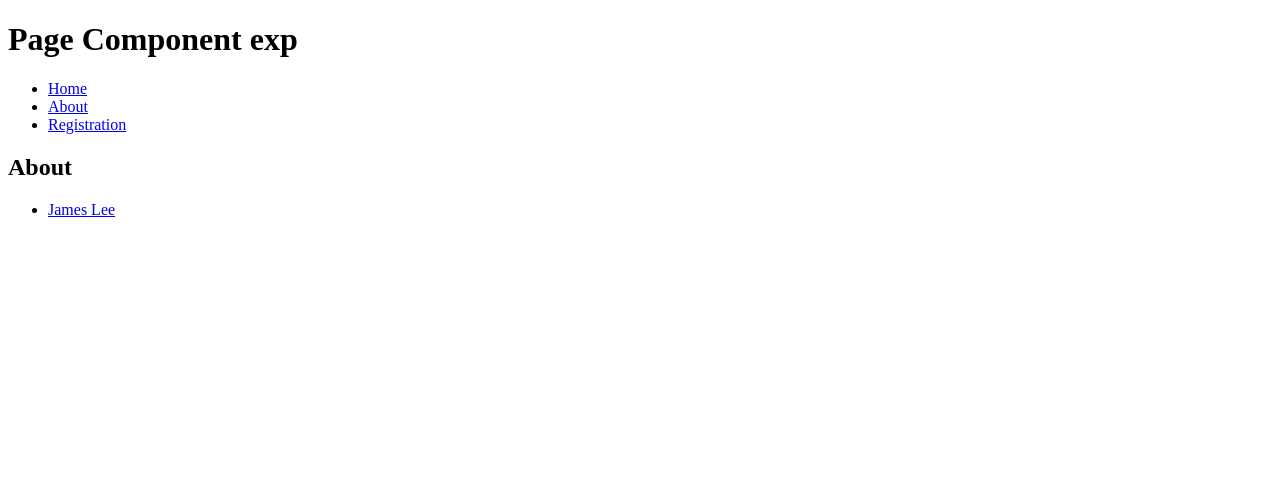
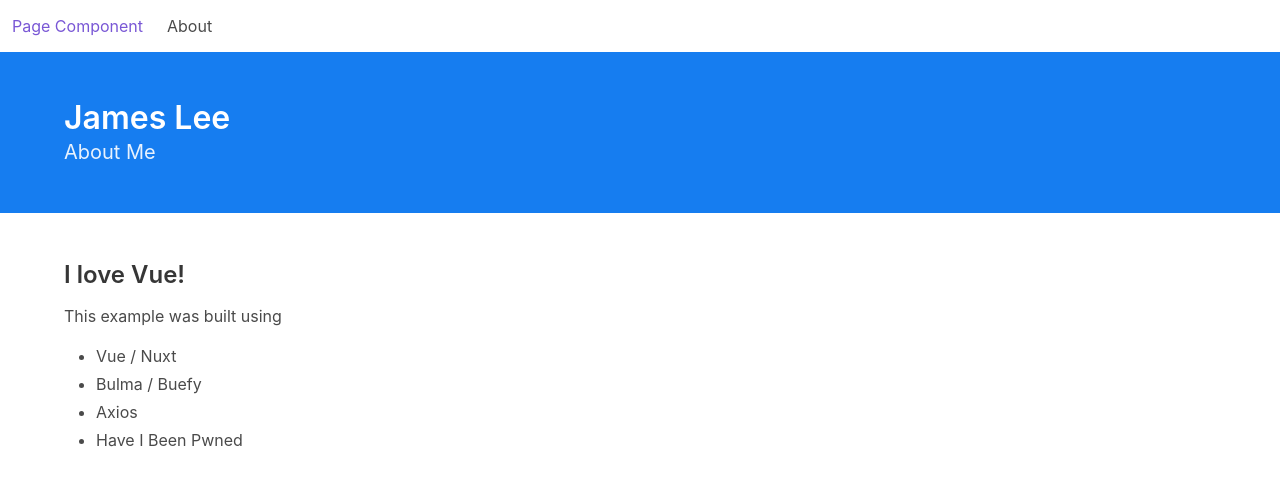
Before and after one commit to uptownhr/vue-page, a Nuxt app: page /about in a window 1280 px wide. Shown: the top 486 px of the page. Built offline with nearby package versions, Linux system fonts and the light colour scheme.

Commit message:
added buefy and styled pages/layout

```diff
--- a/layouts/default.vue
+++ b/layouts/default.vue
@@ -1,11 +1,29 @@
 <template>
   <div>
-    <h1>Page Component exp</h1>
-    <ul>
-      <li><nuxt-link to="/">Home</nuxt-link></li>
-      <li><nuxt-link to="/about/">About</nuxt-link></li>
-      <li><nuxt-link to="/registration/">Registration</nuxt-link></li>
-    </ul>
+    <nav class="navbar">
+      <div class="navbar-brand">
+        <nuxt-link to="/" class="navbar-item">
+          Page Component
+        </nuxt-link>
+      </div>
+      <div class="navbar-menu">
+        <div class="navbar-start">
+          <nuxt-link to="/about/" class="navbar-item">About</nuxt-link>
+        </div>
+      </div>
+    </nav>
     <nuxt/>
   </div>
 </template>
+
+<script type="text/ecmascript-6">
+  import Vue from 'vue'
+  import Buefy from 'buefy'
+  import 'buefy/dist/buefy.css'
+
+  Vue.use(Buefy)
+
+  export default {
+
+  }
+</script>
--- a/package.json
+++ b/package.json
@@ -1,6 +1,7 @@
 {
   "dependencies": {
     "axios": "^0.18.0",
+    "buefy": "^0.6.7",
     "nuxt": "^2.1.0"
   },
   "scripts": {
--- a/pages/about.vue
+++ b/pages/about.vue
@@ -1,11 +1,28 @@
 <template>
   <div>
-    <h2>About</h2>
+    <div class="hero is-info">
+      <div class="hero-body">
+        <div class="container">
+          <h1 class="title">James Lee</h1>
+          <h2 class="subtitle">About Me</h2>
+        </div>
+      </div>
+    </div>
 
-    <ul>
-      <li><nuxt-link to="james-lee/">James Lee</nuxt-link></li>
-    </ul>
+    <div class="content">
+      <div class="section">
+        <div class="container">
+          <h3>I love Vue!</h3>
+          <p>This example was built using</p>
+          <ul>
+            <li>Vue / Nuxt</li>
+            <li>Bulma / Buefy</li>
+            <li>Axios</li>
+            <li>Have I Been Pwned</li>
+          </ul>
+        </div>
+      </div>
+    </div>
+  </div>
 
-    <nuxt />
-  </div>
 </template>
--- a/pages/breach/_name.vue
+++ b/pages/breach/_name.vue
@@ -1,43 +1,56 @@
 <template>
   <div>
-    <h1 class="title">Breach</h1>
-    <h2 class="subtitle">{{$route.params.name}}</h2>
+    <div class="hero is-info">
+      <div class="hero-body">
+        <div class="container">
+          <h1 class="title">Breach</h1>
+          <h2 class="subtitle">{{$route.params.name}}</h2>
 
-    <p v-html="breach.Description" />
+          <p v-html="breach.Description" />
 
-    <form @submit.prevent="handleSearch(form.search, breach.Domain)">
-      <input v-model="form.search" type="text" />
-      <button type="submit">Search Account</button>
-    </form>
+          <form @submit.prevent="handleSearch(form.search, breach.Domain)">
+            <b-field>
+              <b-input v-model="form.search" type="text" />
+              <button type="submit" class="button is-success">Search Account</button>
+            </b-field>
+          </form>
 
-    <pre v-if="breached === false">Not Found!</pre>
-    <p v-else-if="breached === true">Found! {{breached}}</p>
+          <p v-if="breached === false">Not Found!</p>
+          <p v-else-if="breached === true" class="has-text-warning has-text-weight-bold is-size-2">Found! {{breached}}</p>
+        </div>
+      </div>
+    </div>
 
-    <h2>Other places your account was found</h2>
-    <table border="1">
-      <thead>
-      <tr>
-        <th>Source</th>
-        <th>Title</th>
-        <th>Link</th>
-      </tr>
-      </thead>
-      <tbody>
-      <tr v-for="paste in pastes">
-        <td>{{paste.Source}}</td>
-        <td>{{paste.Title}}</td>
-        <td><a :href="paste.Id" target="_blank">{{paste.Id}}</a></td>
-      </tr>
-      </tbody>
-    </table>
+    <div class="section">
+      <div class="container">
+        <h2 class="subtitle">Other places your account was found</h2>
 
+        <b-table
+          :data="pastes"
+        >
+          <template slot-scope="props">
+            <b-table-column label="Source">
+              {{props.row.Source}}
+            </b-table-column>
+            <b-table-column label="Title">
+              {{props.row.Title}}
+            </b-table-column>
+            <b-table-column label="Link">
+              {{props.row.Id}}
+            </b-table-column>
+          </template>
+        </b-table>
+      </div>
+    </div>
   </div>
 </template>
 
 <script type="text/ecmascript-6">
   import axios from 'axios'
+  import BTable from "buefy/src/components/table/Table";
 
   export default {
+    components: {BTable},
     async asyncData ({route}) {
 
       const breach = await axios.get(`https://haveibeenpwned.com/api/v2/breach/${route.params.name}`)
--- a/pages/index.vue
+++ b/pages/index.vue
@@ -1,34 +1,49 @@
 <template>
   <div>
-    <h2>Home Page</h2>
+    <div class="hero is-primary">
+      <div class="section">
+        <div class="container">
+          <div class="hero-body">
+            <h1 class="title">Home Page</h1>
+            <h2 class="subtitle">Hacked domain?</h2>
+            <form @submit.prevent="handleSearch(form.search)">
+              <b-field>
+                <b-input v-model="form.search" type="text" placeholder="tumblr.com" />
+                <button type="submit" class="button is-info">Search</button>
+              </b-field>
+            </form>
+          </div>
+        </div>
+      </div>
+    </div>
 
-    <form @submit.prevent="handleSearch(form.search)">
-      <input v-model="form.search" type="text" />
-      <button type="submit">Search</button>
-    </form>
+    <div class="container">
+      <div class="section">
+        <h2 class="title">Results</h2>
 
-    <table>
-      <thead>
-      <tr>
-        <th>Title</th>
-        <th>Domain</th>
-        <th>Breached</th>
-        <th>Description</th>
-        <th>Breach Date</th>
-      </tr>
-      </thead>
-      <tbody>
-      <tr v-for="breach in breaches">
-        <td>
-          <nuxt-link :to="`/breach/${breach.Name}`">{{breach.Title}}</nuxt-link>
-        </td>
-        <td>{{breach.Domain}}</td>
-        <td><pre>{{breach.DataClasses}}</pre></td>
-        <td v-html="breach.Description"></td>
-        <td>{{breach.BreachDate}}</td>
-      </tr>
-      </tbody>
-    </table>
+        <b-table
+          :data="breaches"
+        >
+          <template slot-scope="props">
+            <b-table-column label="Title">
+              <nuxt-link :to="`/breach/${props.row.Name}`">{{props.row.Title}}</nuxt-link>
+            </b-table-column>
+            <b-table-column label="Domain">
+              {{props.row.Domain}}
+            </b-table-column>
+            <b-table-column label="Breached">
+              {{props.row.DataClasses.join(',')}}
+            </b-table-column>
+            <b-table-column label="Description">
+              <p v-html="props.row.Description"></p>
+            </b-table-column>
+            <b-table-column label="Date">
+              {{props.row.BreachDate}}
+            </b-table-column>
+          </template>
+        </b-table>
+      </div>
+    </div>
   </div>
 </template>
 
--- a/pages/registration/index.vue
+++ /dev/null
@@ -1,5 +0,0 @@
-<template>
-  <div>
-    <h2>Registration</h2>
-  </div>
-</template>
```
Also changed, not shown: 1 other file (tests, documents, lock files or other folders).
